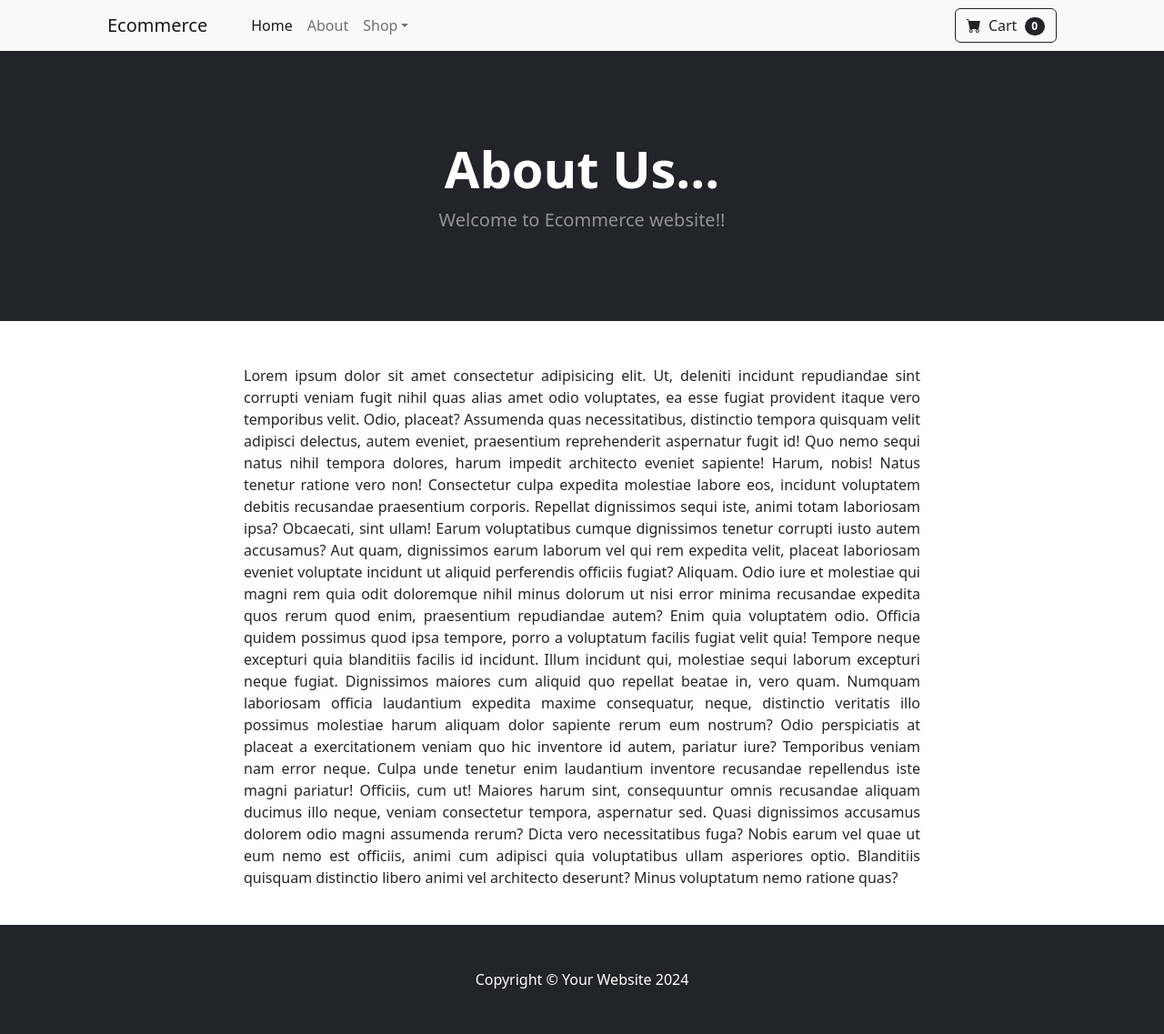
After one commit to Olim8/Ecommerce, a Django app: page /about/ in a window 1280 px wide. The commit adds this page. Shown: the whole page at 91% size. Run offline with Django 5.2, Linux system fonts and the light colour scheme; some libraries are stand-ins or nearby versions.

Commit message:
added about page

```diff
--- /dev/null
+++ b/store/templates/about.html
@@ -0,0 +1,39 @@
+{% extends 'base.html' %}
+
+{% block content %}
+
+    <!-- Header-->
+    <header class="bg-dark py-5">
+        <div class="container px-4 px-lg-5 my-5">
+            <div class="text-center text-white">
+                <h1 class="display-4 fw-bolder">About Us...</h1>
+                <p class="lead fw-normal text-white-50 mb-0">Welcome to Ecommerce website!!</p>
+            </div>
+        </div>
+    </header>
+
+    <div class="container">
+        <div class="row">
+            <center>
+                <div class="col-8">
+                    <br> <br>
+                    <p align="justify">
+                        Lorem ipsum dolor sit amet consectetur adipisicing elit. Ut, deleniti incidunt repudiandae sint corrupti veniam fugit nihil quas alias amet odio voluptates, ea esse fugiat provident itaque vero temporibus velit.
+                        Odio, placeat? Assumenda quas necessitatibus, distinctio tempora quisquam velit adipisci delectus, autem eveniet, praesentium reprehenderit aspernatur fugit id! Quo nemo sequi natus nihil tempora dolores, harum impedit architecto eveniet sapiente!
+                        Harum, nobis! Natus tenetur ratione vero non! Consectetur culpa expedita molestiae labore eos, incidunt voluptatem debitis recusandae praesentium corporis. Repellat dignissimos sequi iste, animi totam laboriosam ipsa? Obcaecati, sint ullam!
+                        Earum voluptatibus cumque dignissimos tenetur corrupti iusto autem accusamus? Aut quam, dignissimos earum laborum vel qui rem expedita velit, placeat laboriosam eveniet voluptate incidunt ut aliquid perferendis officiis fugiat? Aliquam.
+                        Odio iure et molestiae qui magni rem quia odit doloremque nihil minus dolorum ut nisi error minima recusandae expedita quos rerum quod enim, praesentium repudiandae autem? Enim quia voluptatem odio.
+                        Officia quidem possimus quod ipsa tempore, porro a voluptatum facilis fugiat velit quia! Tempore neque excepturi quia blanditiis facilis id incidunt. Illum incidunt qui, molestiae sequi laborum excepturi neque fugiat.
+                        Dignissimos maiores cum aliquid quo repellat beatae in, vero quam. Numquam laboriosam officia laudantium expedita maxime consequatur, neque, distinctio veritatis illo possimus molestiae harum aliquam dolor sapiente rerum eum nostrum?
+                        Odio perspiciatis at placeat a exercitationem veniam quo hic inventore id autem, pariatur iure? Temporibus veniam nam error neque. Culpa unde tenetur enim laudantium inventore recusandae repellendus iste magni pariatur!
+                        Officiis, cum ut! Maiores harum sint, consequuntur omnis recusandae aliquam ducimus illo neque, veniam consectetur tempora, aspernatur sed. Quasi dignissimos accusamus dolorem odio magni assumenda rerum? Dicta vero necessitatibus fuga?
+                        Nobis earum vel quae ut eum nemo est officiis, animi cum adipisci quia voluptatibus ullam asperiores optio. Blanditiis quisquam distinctio libero animi vel architecto deserunt? Minus voluptatum nemo ratione quas?
+                    </p>
+                    <br>
+                </div>
+            </center>
+        </div>
+    </div>
+
+
+{% endblock %}
--- a/store/templates/navbar.html
+++ b/store/templates/navbar.html
@@ -1,12 +1,12 @@
 <!-- Navigation-->
 <nav class="navbar navbar-expand-lg navbar-light bg-light">
     <div class="container px-4 px-lg-5">
-        <a class="navbar-brand" href="#!">Ecommerce</a>
+        <a class="navbar-brand" href="{% url 'home' %}">Ecommerce</a>
         <button class="navbar-toggler" type="button" data-bs-toggle="collapse" data-bs-target="#navbarSupportedContent" aria-controls="navbarSupportedContent" aria-expanded="false" aria-label="Toggle navigation"><span class="navbar-toggler-icon"></span></button>
         <div class="collapse navbar-collapse" id="navbarSupportedContent">
             <ul class="navbar-nav me-auto mb-2 mb-lg-0 ms-lg-4">
-                <li class="nav-item"><a class="nav-link active" aria-current="page" href="#!">Home</a></li>
-                <li class="nav-item"><a class="nav-link" href="#!">About</a></li>
+                <li class="nav-item"><a class="nav-link active" aria-current="page" href="{% url 'home' %}">Home</a></li>
+                <li class="nav-item"><a class="nav-link" href="{% url 'about' %}">About</a></li>
                 <li class="nav-item dropdown">
                     <a class="nav-link dropdown-toggle" id="navbarDropdown" href="#" role="button" data-bs-toggle="dropdown" aria-expanded="false">Shop</a>
                     <ul class="dropdown-menu" aria-labelledby="navbarDropdown">
--- a/store/urls.py
+++ b/store/urls.py
@@ -3,4 +3,5 @@ from . import views
 
 urlpatterns = [
     path('', views.home, name='home'),
+    path('about/', views.about, name='about'),
 ]
--- a/store/views.py
+++ b/store/views.py
@@ -5,3 +5,7 @@ from . models import Product
 def home(request):
     products = Product.objects.all()
     return render(request, 'home.html', {'products':products})
+
+
+def about(request):
+    return render(request, 'about.html', {})
```
